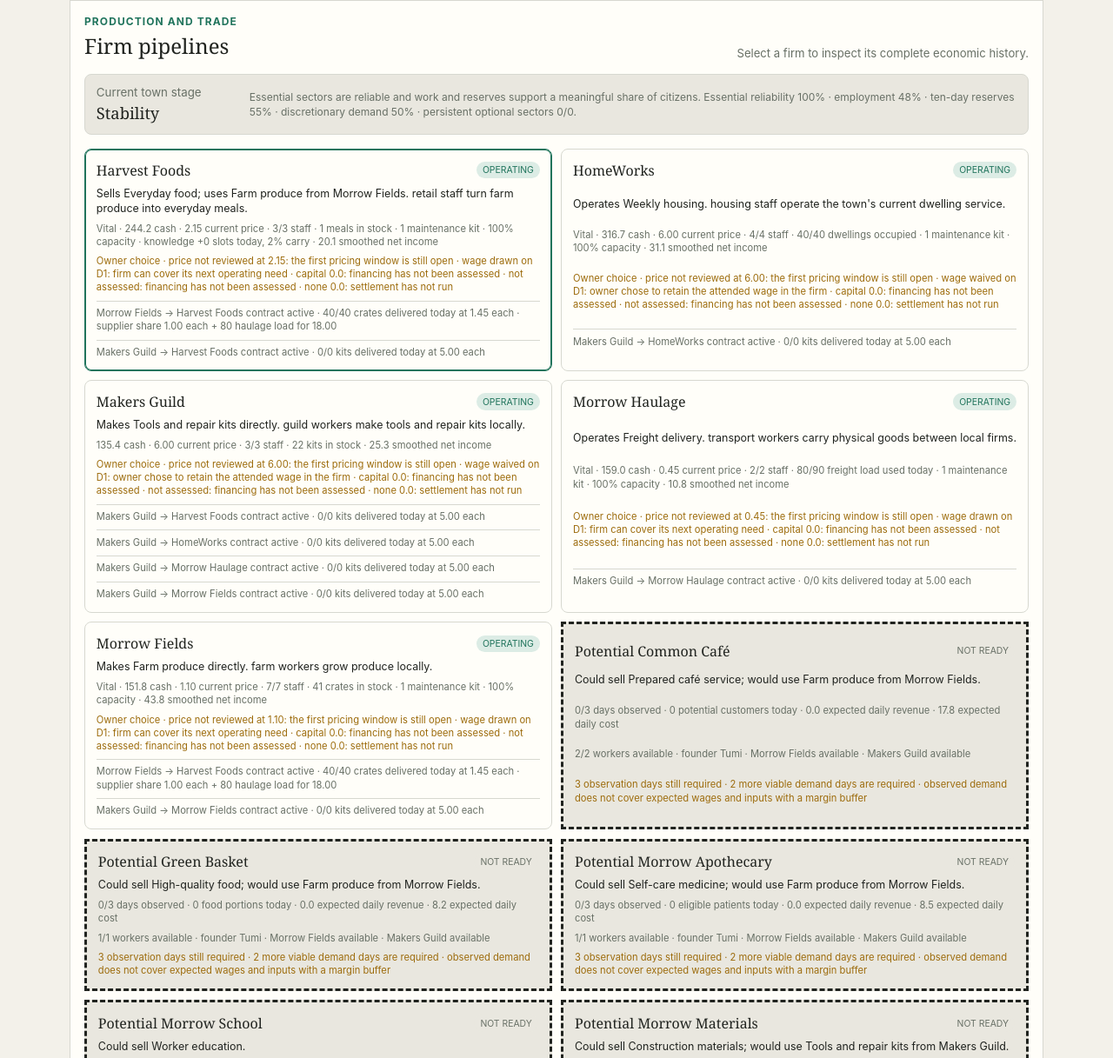
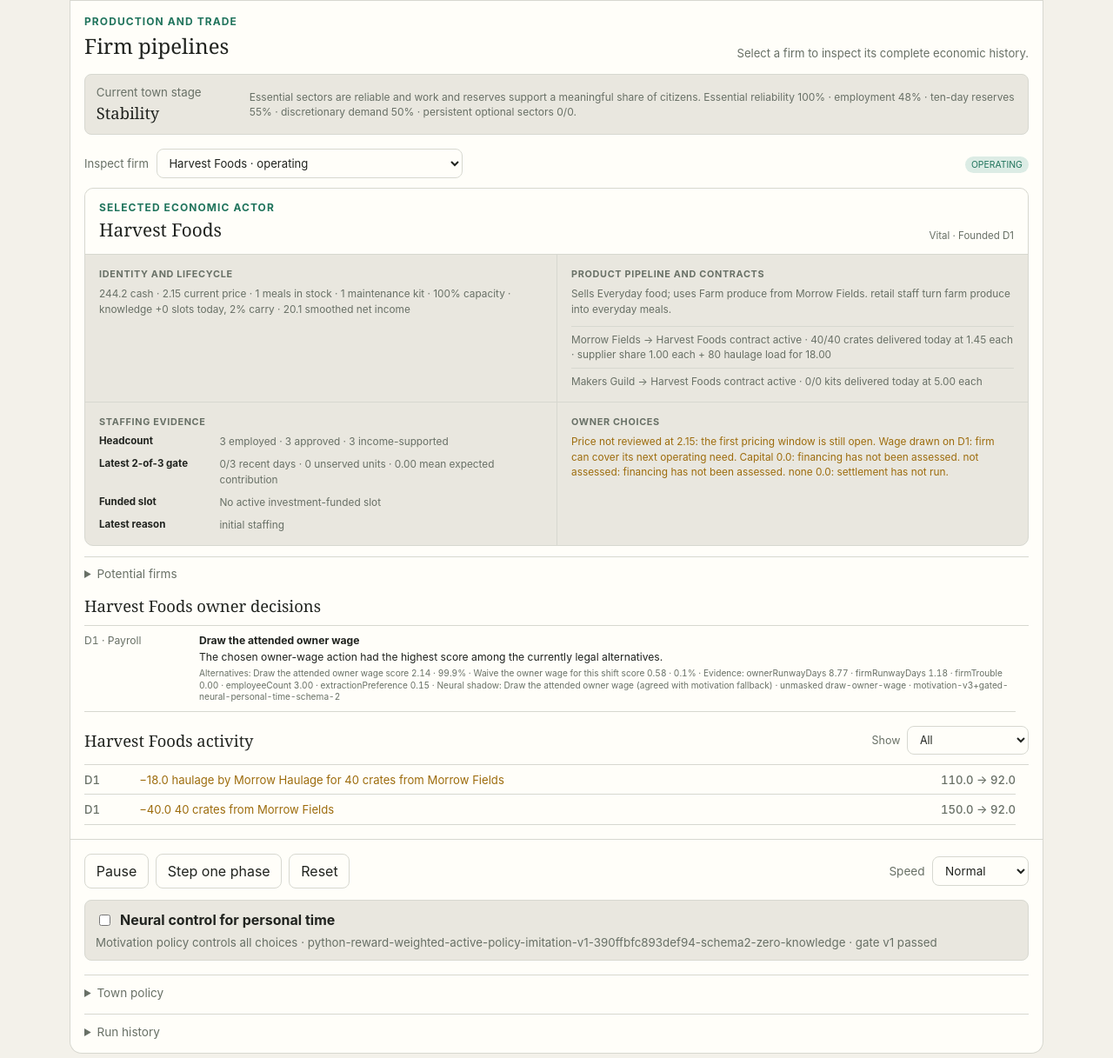
Before and after one commit to datashaman/morrow, a website built with Vite: page index.html in a window 1280 px wide. Shown: the part 1583-2800 px from the top of the page at 87% size. Built offline with nearby package versions, Linux system fonts and the light colour scheme.

Commit message:
feat: focus firm pipeline on one dossier

```diff
--- /dev/null
+++ b/src/firm-detail-presentation.js
@@ -0,0 +1,34 @@
+export function resolveSelectedFirmId(firms, selectedFirmId) {
+  if (!firms.length) return null;
+  if (selectedFirmId === null || selectedFirmId === undefined) return (firms.find((firm) => firm.active) ?? firms[0]).id;
+  return firms.some((firm) => firm.id === selectedFirmId) ? selectedFirmId : firms[0].id;
+}
+
+export function firmSelectorOptions(firms) {
+  return firms.map((firm) => ({
+    value: String(firm.id),
+    label: `${firm.name}${firm.instanceNumber > 1 ? ` · instance ${firm.instanceNumber}` : ""} · ${firm.status}`,
+    disabled: false,
+  }));
+}
+
+export function staffingEvidence(firm) {
+  const recent = firm.staffingDemandHistory.slice(-3);
+  const qualifying = recent.filter((record) => record.totalUnits > 0);
+  const unserved = qualifying.reduce((total, record) => total + record.totalUnits, 0);
+  const contribution = qualifying.length
+    ? qualifying.reduce((total, record) => total + record.expectedContribution, 0) / qualifying.length
+    : 0;
+  const activeSlot = firm.investmentSlots.find((slot) => ["recruiting", "evaluating"].includes(slot.status));
+  const deadline = activeSlot?.status === "recruiting"
+    ? `recruitment deadline D${activeSlot.recruitmentDeadline}`
+    : activeSlot?.evaluationDeadline ? `evaluation deadline D${activeSlot.evaluationDeadline}` : "no deadline";
+  return {
+    headcount: `${firm.employees.length} employed · ${firm.targetStaff} approved · ${firm.incomeSupportedTarget} income-supported`,
+    demand: `${qualifying.length}/3 recent days · ${unserved} unserved units · ${contribution.toFixed(2)} mean expected contribution`,
+    slot: activeSlot
+      ? `${activeSlot.id} · ${activeSlot.status} · ${activeSlot.fundingRequired.toFixed(2)} retained · ${deadline}`
+      : "No active investment-funded slot",
+    reason: firm.latestStaffingReason,
+  };
+}
--- a/src/main.js
+++ b/src/main.js
@@ -2,6 +2,7 @@ import "./styles.css";
 import { DEFAULT_LATENT_FIRM_NAMES, PHASES, PRODUCTS } from "./config.js";
 import { activityItems } from "./activity.js";
 import { describeContract, describePipeline, describeProcessing } from "./firm-presentation.js";
+import { firmSelectorOptions, resolveSelectedFirmId, staffingEvidence } from "./firm-detail-presentation.js";
 import { describeFirmOpportunity, firmInstanceLabel } from "./firm-opportunity-presentation.js";
 import {
   applicantFirmId,
@@ -85,7 +86,18 @@ app.innerHTML = `
         <p>Select a firm to inspect its complete economic history.</p>
       </div>
       <div class="town-stage" id="town-stage" aria-live="polite"></div>
-      <div class="firm-grid" id="firm-grid"></div>
+      <div class="firm-selector-row">
+        <label>Inspect firm
+          <select id="firm-select" aria-label="Inspect firm"></select>
+        </label>
+        <span id="firm-selection-state"></span>
+      </div>
+      <p class="firm-empty" id="firm-empty" hidden>No firms have been founded.</p>
+      <article class="firm-detail" id="firm-detail" aria-live="polite"></article>
+      <details class="firm-opportunities">
+        <summary>Potential firms</summary>
+        <div id="firm-opportunities"></div>
+      </details>
       <div class="activity-heading">
         <h2 id="firm-decision-title">Owner decisions</h2>
       </div>
@@ -137,11 +149,12 @@ const canvas = document.querySelector("#town");
 const context = canvas.getContext("2d");
 const cemetery = { x: 0.88, y: 0.82, columns: 5 };
 const commonPark = COMMON_PARK;
+let firmLandmarks = new Map();
 
 const elements = Object.fromEntries([
   "clock", "money", "money-detail", "employment", "employment-detail", "hardship", "hardship-detail",
   "population", "population-detail", "neural-control", "policy-status", "town-stage",
-  "person-select", "focus", "person-summary", "needs", "knowledge-profile", "learning-stream", "motivation-profile", "decision-stream", "activity-filter", "activity-stream", "firm-grid", "firm-decision-title", "firm-decision-stream", "firm-activity-title", "firm-activity-filter", "firm-activity-stream", "pause", "step", "reset", "speed", "policy-grid", "control-history",
+  "person-select", "focus", "person-summary", "needs", "knowledge-profile", "learning-stream", "motivation-profile", "decision-stream", "activity-filter", "activity-stream", "firm-select", "firm-selection-state", "firm-empty", "firm-detail", "firm-opportunities", "firm-decision-title", "firm-decision-stream", "firm-activity-title", "firm-activity-filter", "firm-activity-stream", "pause", "step", "reset", "speed", "policy-grid", "control-history",
 ].map((id) => [id, document.querySelector(`#${id}`)]));
 
 const policyControls = [
@@ -388,47 +401,67 @@ function updateInterface() {
   renderMotivations(person);
   renderActivity(person, elements["activity-filter"].value, elements["activity-stream"]);
 
-  const firmCards = simulation.firms.map((firm) => {
-    const contracts = simulation.contracts.filter((contract) => contract.buyerId === firm.id || contract.supplierId === firm.id);
-    const hasOperatingSupply = simulation.contracts.some((contract) => contract.use === "operations" && contract.buyerId === firm.id);
-    const product = PRODUCTS[firm.sells];
-    const knowledgeCapacity = firm.archetypeId === "everyday-grocer"
-      ? ` · knowledge +${firm.knowledgeCapacitySlotsToday} slot${firm.knowledgeCapacitySlotsToday === 1 ? "" : "s"} today, ${percent(firm.knowledgeCapacityCarry)} carry`
-      : "";
-    const card = document.createElement("button");
-    card.type = "button";
-    card.className = `firm-card${firm.id === selectedFirm ? " selected" : ""}`;
-    card.dataset.firmId = firm.id;
-    card.setAttribute("aria-pressed", String(firm.id === selectedFirm));
-    card.innerHTML = `
-      <span class="firm-card-heading"><b>${firmInstanceLabel(firm, simulation.firms)}</b><i class="status ${firm.status}">${firm.status}</i></span>
-      <span class="pipeline">${describePipeline(firm, PRODUCTS)}</span>
-      ${firm.processingPerWorker ? `<span class="processing${firm.processingShortfallToday ? " shortfall" : ""}">${describeProcessing(firm, PRODUCTS)}</span>` : ""}
-      <span class="firm-stats">${firm.vital ? "Vital · " : ""}${money(firm.cash)} cash · ${price(firm.price)} current price · ${firm.employees.length}/${firm.targetStaff} staff · ${firm.sector === "housing" ? `${simulation.housingOccupancy()}/${firm.dwellingCapacity} dwellings occupied` : firm.sector === "transport" ? `${firm.transportLoadToday}/${firm.transportCapacityToday} freight load used today` : firm.production === "fixed-service" ? "service stock not modeled" : `${Math.floor(firm.inventory)} ${product.unit}s in stock`}${hasOperatingSupply ? ` · ${firm.operatingSupplies} maintenance kit${firm.operatingSupplies === 1 ? "" : "s"} · ${percent(firm.operationalReadiness)} capacity` : ""}${knowledgeCapacity} · ${money(firm.revenueEMA)} smoothed net income${firm.rescueCount ? ` · rescued ${firm.rescueCount}× on D${firm.lastRescueDay}` : ""}${firm.receivershipDay !== null ? ` · receivership since D${firm.receivershipDay}` : ""}${firm.publiclyOperated ? " · treasury-appointed operator" : ""}</span>
-      <span class="owner-choice">Owner choice · price ${firm.ownerDecision.priceDecision}${firm.ownerDecision.priceDay ? ` on D${firm.ownerDecision.priceDay}` : ""} at ${price(firm.ownerDecision.price)}: ${firm.ownerDecision.priceReason} · wage ${firm.ownerDecision.wage}${firm.ownerDecision.wageDay ? ` on D${firm.ownerDecision.wageDay}` : ""}: ${firm.ownerDecision.wageReason} · capital ${money(firm.ownerDecision.capitalContribution)}${firm.ownerDecision.capitalDay ? ` on D${firm.ownerDecision.capitalDay}` : ""}: ${firm.ownerDecision.capitalReason} · ${firm.ownerDecision.continuation}: ${firm.ownerDecision.continuationReason} · ${firm.ownerDecision.dividendType} ${money(firm.ownerDecision.dividend)}${firm.ownerDecision.dividendDay ? ` on D${firm.ownerDecision.dividendDay}` : ""}: ${firm.ownerDecision.dividendReason}</span>
-      ${contracts.map((contract) => `<span class="contract${contract.shortfallToday ? " shortfall" : ""}">${describeContract(contract, PRODUCTS)}</span>`).join("")}
-    `;
-    return card;
+  selectedFirm = resolveSelectedFirmId(simulation.firms, selectedFirm);
+  const selectorOptions = firmSelectorOptions(simulation.firms).map((item) => {
+    const option = document.createElement("option");
+    option.value = item.value;
+    option.textContent = item.label;
+    option.disabled = item.disabled;
+    return option;
   });
-  const opportunityCards = simulation.firmOpportunities().map((opportunity) => {
+  elements["firm-select"].replaceChildren(...selectorOptions);
+  elements["firm-select"].disabled = selectedFirm === null;
+  elements["firm-empty"].hidden = selectedFirm !== null;
+  elements["firm-detail"].hidden = selectedFirm === null;
+
+  const opportunityRows = simulation.firmOpportunities().map((opportunity) => {
     const description = describeFirmOpportunity(opportunity);
     const archetype = simulation.firmArchetype(opportunity.archetypeId);
     const inputDescription = archetype.input && archetype.source
       ? `; would use ${PRODUCTS[archetype.input].name} from ${archetype.source}`
       : "";
-    const card = document.createElement("article");
-    card.className = `firm-card opportunity-card ${opportunity.status}`;
-    card.innerHTML = `
-      <span class="firm-card-heading"><b>Potential ${opportunity.name}</b><i class="status ${opportunity.ready ? "ready" : "potential"}">${opportunity.ready ? "ready" : "not ready"}</i></span>
-      <span class="pipeline">Could sell ${PRODUCTS[archetype.sells].name}${inputDescription}.</span>
-      <span class="firm-stats">${description.evidence}</span>
-      <span class="firm-stats">${description.resources}</span>
-      <span class="opportunity-reason">${description.explanation}</span>
+    const row = document.createElement("article");
+    row.className = `opportunity-row ${opportunity.status}`;
+    row.innerHTML = `
+      <span><b>${opportunity.name}</b><i class="status ${opportunity.ready ? "ready" : "potential"}">${opportunity.ready ? "ready" : "not ready"}</i></span>
+      <p>Could sell ${PRODUCTS[archetype.sells].name}${inputDescription}. ${description.evidence}. ${description.resources}.</p>
+      <small>${description.explanation}</small>
     `;
-    return card;
+    return row;
   });
-  elements["firm-grid"].replaceChildren(...firmCards, ...opportunityCards);
-  const firm = simulation.firms[selectedFirm];
+  elements["firm-opportunities"].replaceChildren(...opportunityRows);
+  if (selectedFirm === null) {
+    elements["firm-selection-state"].textContent = "No firm selected";
+    elements["firm-detail"].replaceChildren();
+    elements["firm-decision-title"].textContent = "Owner decisions";
+    elements["firm-decision-stream"].replaceChildren();
+    elements["firm-activity-title"].textContent = "Firm activity";
+    elements["firm-activity-stream"].replaceChildren();
+    return;
+  }
+
+  elements["firm-select"].value = String(selectedFirm);
+  const firm = simulation.firms.find((candidate) => candidate.id === selectedFirm);
+  const contracts = simulation.contracts.filter((contract) => contract.buyerId === firm.id || contract.supplierId === firm.id);
+  const hasOperatingSupply = simulation.contracts.some((contract) => contract.use === "operations" && contract.buyerId === firm.id);
+  const product = PRODUCTS[firm.sells];
+  const staffing = staffingEvidence(firm);
+  const knowledgeCapacity = firm.archetypeId === "everyday-grocer"
+    ? ` · knowledge +${firm.knowledgeCapacitySlotsToday} slot${firm.knowledgeCapacitySlotsToday === 1 ? "" : "s"} today, ${percent(firm.knowledgeCapacityCarry)} carry`
+    : "";
+  const lifecycle = `${firm.vital ? "Vital · " : ""}${firm.active ? `Founded D${firm.foundingDay}` : `Closed D${firm.closedDay}`}${firm.rescueCount ? ` · rescued ${firm.rescueCount}× on D${firm.lastRescueDay}` : ""}${firm.receivershipDay !== null ? ` · receivership since D${firm.receivershipDay}` : ""}${firm.publiclyOperated ? " · treasury-appointed operator" : ""}`;
+  const operatingState = `${money(firm.cash)} cash · ${price(firm.price)} current price · ${firm.sector === "housing" ? `${simulation.housingOccupancy()}/${firm.dwellingCapacity} dwellings occupied` : firm.sector === "transport" ? `${firm.transportLoadToday}/${firm.transportCapacityToday} freight load used today` : firm.production === "fixed-service" ? "service stock not modeled" : `${Math.floor(firm.inventory)} ${product.unit}s in stock`}${hasOperatingSupply ? ` · ${firm.operatingSupplies} maintenance kit${firm.operatingSupplies === 1 ? "" : "s"} · ${percent(firm.operationalReadiness)} capacity` : ""}${knowledgeCapacity} · ${money(firm.revenueEMA)} smoothed net income`;
+  const ownerChoice = `Price ${firm.ownerDecision.priceDecision}${firm.ownerDecision.priceDay ? ` on D${firm.ownerDecision.priceDay}` : ""} at ${price(firm.ownerDecision.price)}: ${firm.ownerDecision.priceReason}. Wage ${firm.ownerDecision.wage}${firm.ownerDecision.wageDay ? ` on D${firm.ownerDecision.wageDay}` : ""}: ${firm.ownerDecision.wageReason}. Capital ${money(firm.ownerDecision.capitalContribution)}${firm.ownerDecision.capitalDay ? ` on D${firm.ownerDecision.capitalDay}` : ""}: ${firm.ownerDecision.capitalReason}. ${firm.ownerDecision.continuation}: ${firm.ownerDecision.continuationReason}. ${firm.ownerDecision.dividendType} ${money(firm.ownerDecision.dividend)}${firm.ownerDecision.dividendDay ? ` on D${firm.ownerDecision.dividendDay}` : ""}: ${firm.ownerDecision.dividendReason}.`;
+  elements["firm-selection-state"].innerHTML = `<i class="status ${firm.status}">${firm.status}</i>`;
+  elements["firm-detail"].innerHTML = `
+    <header class="firm-detail-heading"><div><p class="eyebrow">Selected economic actor</p><h3>${firmInstanceLabel(firm, simulation.firms)}</h3></div><span>${lifecycle}</span></header>
+    <div class="firm-detail-grid">
+      <section><h4>Identity and lifecycle</h4><p>${operatingState}</p></section>
+      <section><h4>Product pipeline and contracts</h4><p>${describePipeline(firm, PRODUCTS)}</p>${firm.processingPerWorker ? `<p class="${firm.processingShortfallToday ? "shortfall" : ""}">${describeProcessing(firm, PRODUCTS)}</p>` : ""}<ul class="contract-list">${contracts.length ? contracts.map((contract) => `<li class="${contract.shortfallToday ? "shortfall" : ""}">${describeContract(contract, PRODUCTS)}</li>`).join("") : "<li>No supply contracts.</li>"}</ul></section>
+      <section><h4>Staffing evidence</h4><dl><div><dt>Headcount</dt><dd>${staffing.headcount}</dd></div><div><dt>Latest 2-of-3 gate</dt><dd>${staffing.demand}</dd></div><div><dt>Funded slot</dt><dd>${staffing.slot}</dd></div><div><dt>Latest reason</dt><dd>${staffing.reason}</dd></div></dl></section>
+      <section><h4>Owner choices</h4><p class="owner-choice">${ownerChoice}</p></section>
+    </div>
+  `;
   elements["firm-decision-title"].textContent = `${firmInstanceLabel(firm, simulation.firms)} owner decisions`;
   renderDecisions(firm, elements["firm-decision-stream"]);
   elements["firm-activity-title"].textContent = `${firmInstanceLabel(firm, simulation.firms)} activity`;
@@ -477,6 +510,7 @@ function drawTown() {
     context.font = "700 14px system-ui";
     return [firm.id, firmLandmarkLayout(firm, { width, height, nameWidth, metaWidth })];
   }));
+  firmLandmarks = landmarks;
 
   const parkX = commonPark.x * width;
   const parkY = commonPark.y * height;
@@ -592,6 +626,10 @@ function drawTown() {
 
   mapFirms.forEach((firm) => {
     const landmark = landmarks.get(firm.id);
+    if (firm.id === selectedFirm) {
+      context.fillStyle = colors.accent;
+      context.fillRect(landmark.centerX - landmark.width / 2 - 3, landmark.centerY - landmark.height / 2 - 3, landmark.width + 6, landmark.height + 6);
+    }
     context.fillStyle = firm.active ? colors.text : colors.muted;
     context.fillRect(landmark.centerX - landmark.width / 2, landmark.centerY - landmark.height / 2, landmark.width, landmark.height);
     context.fillStyle = colors.background;
@@ -618,12 +656,22 @@ elements["person-select"].addEventListener("change", (event) => { selected = Num
 elements["neural-control"].addEventListener("change", (event) => { simulation.setNeuralControl(event.target.checked); updateInterface(); });
 elements["activity-filter"].addEventListener("change", () => { updateInterface(); elements["activity-stream"].scrollTop = 0; });
 elements["firm-activity-filter"].addEventListener("change", () => { updateInterface(); elements["firm-activity-stream"].scrollTop = 0; });
-elements["firm-grid"].addEventListener("click", (event) => {
-  const card = event.target.closest("[data-firm-id]");
-  if (!card) return;
-  selectedFirm = Number(card.dataset.firmId);
+elements["firm-select"].addEventListener("change", (event) => {
+  selectedFirm = Number(event.target.value);
   updateInterface();
   elements["firm-activity-stream"].scrollTop = 0;
+  drawTown();
+});
+canvas.addEventListener("click", (event) => {
+  const selectedLandmark = [...firmLandmarks].reverse().find(([, landmark]) => (
+    Math.abs(event.offsetX - landmark.centerX) <= landmark.width / 2
+    && Math.abs(event.offsetY - landmark.centerY) <= landmark.height / 2
+  ));
+  if (!selectedLandmark) return;
+  selectedFirm = selectedLandmark[0];
+  updateInterface();
+  elements["firm-activity-stream"].scrollTop = 0;
+  drawTown();
 });
 elements.pause.addEventListener("click", () => { paused = !paused; elements.pause.textContent = paused ? "Resume" : "Pause"; });
 elements.step.addEventListener("click", () => { paused = true; elements.pause.textContent = "Resume"; step(); });
--- a/src/styles.css
+++ b/src/styles.css
@@ -96,24 +96,38 @@ select { padding: 0.45rem 2rem 0.45rem 0.6rem; }
 .town-stage small, .town-stage p { color: var(--muted); }
 .town-stage strong { font-family: Georgia, "Times New Roman", serif; font-size: 1.15rem; font-weight: 500; }
 .town-stage p { margin: 0; font-size: 0.75rem; line-height: 1.45; }
-.firm-grid { display: grid; grid-template-columns: repeat(2, 1fr); gap: 0.65rem; }
-.firm-card { display: grid; gap: 0.45rem; width: 100%; padding: 0.8rem; text-align: left; }
-.opportunity-card { border-style: dashed; background: var(--stage); }
-.opportunity-card.ready { border-color: var(--accent); }
-.firm-card.selected { border-color: var(--accent); box-shadow: inset 0 0 0 1px var(--accent); }
-.firm-card-heading { display: flex; align-items: center; justify-content: space-between; gap: 0.75rem; }
-.firm-card-heading b { font-family: Georgia, "Times New Roman", serif; font-size: 1rem; font-weight: 500; }
-.firm-card .status { padding: 0.2rem 0.45rem; border-radius: 99px; color: var(--muted); background: var(--stage); font-size: 0.65rem; font-style: normal; text-transform: uppercase; }
-.firm-card .status.operating, .firm-card .status.rescued { color: var(--accent); background: var(--accent-soft); }
-.firm-card .status.ready { color: var(--accent); background: var(--accent-soft); }
-.firm-card .status.distressed, .firm-card .status.insolvent, .firm-card .status.receivership { color: var(--danger); }
-.firm-card .pipeline { color: var(--text); font-size: 0.78rem; line-height: 1.4; }
-.firm-card .firm-stats, .firm-card .owner-choice, .firm-card .processing, .firm-card .contract { color: var(--muted); font-size: 0.7rem; line-height: 1.35; }
-.firm-card .owner-choice { color: var(--cash); }
-.firm-card .opportunity-reason { color: var(--cash); font-size: 0.7rem; line-height: 1.35; }
-.firm-card .contract { padding-top: 0.4rem; border-top: 1px solid var(--border); }
-.firm-card .contract.shortfall { color: var(--danger); }
-.firm-card .processing.shortfall { color: var(--danger); }
+.firm-selector-row { display: flex; align-items: center; justify-content: space-between; gap: 1rem; margin-bottom: 0.65rem; }
+.firm-selector-row label { display: flex; align-items: center; gap: 0.55rem; color: var(--muted); font-size: 0.82rem; }
+.firm-selector-row select { min-width: min(22rem, 65vw); }
+.status { display: inline-block; padding: 0.2rem 0.45rem; border-radius: 99px; color: var(--muted); background: var(--stage); font-size: 0.65rem; font-style: normal; text-transform: uppercase; }
+.status.operating, .status.rescued, .status.ready { color: var(--accent); background: var(--accent-soft); }
+.status.distressed, .status.insolvent, .status.receivership { color: var(--danger); }
+.firm-empty { margin: 0; padding: 1rem; border: 1px dashed var(--border); color: var(--muted); background: var(--stage); }
+.firm-detail { overflow: hidden; border: 1px solid var(--border); border-radius: 10px; background: var(--stage); }
+.firm-detail-heading { display: flex; align-items: end; justify-content: space-between; gap: 1rem; padding: 0.9rem 1rem; border-bottom: 1px solid var(--border); background: var(--surface); }
+.firm-detail-heading h3 { margin: 0; font-family: Georgia, "Times New Roman", serif; font-size: 1.3rem; font-weight: 500; }
+.firm-detail-heading > span { color: var(--muted); font-size: 0.72rem; text-align: right; }
+.firm-detail-grid { display: grid; grid-template-columns: repeat(2, minmax(0, 1fr)); }
+.firm-detail-grid section { min-width: 0; padding: 0.9rem 1rem; }
+.firm-detail-grid section:nth-child(even) { border-left: 1px solid var(--border); }
+.firm-detail-grid section:nth-child(n + 3) { border-top: 1px solid var(--border); }
+.firm-detail-grid h4 { margin: 0 0 0.55rem; color: var(--muted); font-size: 0.68rem; letter-spacing: 0.06em; text-transform: uppercase; }
+.firm-detail-grid p, .firm-detail-grid li, .firm-detail-grid dd { margin: 0; color: var(--muted); font-size: 0.74rem; line-height: 1.45; }
+.firm-detail-grid .owner-choice { color: var(--cash); }
+.firm-detail-grid .shortfall { color: var(--danger); }
+.firm-detail-grid dl { display: grid; gap: 0.55rem; margin: 0; }
+.firm-detail-grid dl div { display: grid; grid-template-columns: 8rem 1fr; gap: 0.65rem; }
+.firm-detail-grid dt { color: var(--text); font-size: 0.72rem; font-weight: 650; }
+.firm-detail-grid dd { overflow-wrap: anywhere; }
+.contract-list { display: grid; gap: 0.4rem; margin: 0.65rem 0 0; padding: 0; list-style: none; }
+.contract-list li { padding-top: 0.4rem; border-top: 1px solid var(--border); }
+.firm-opportunities { margin-top: 0.75rem; padding-top: 0.65rem; }
+.firm-opportunities > div { display: grid; gap: 0; margin-top: 0.6rem; border: 1px solid var(--border); border-radius: 8px; }
+.opportunity-row { display: grid; gap: 0.25rem; padding: 0.65rem 0.75rem; background: var(--stage); }
+.opportunity-row + .opportunity-row { border-top: 1px solid var(--border); }
+.opportunity-row > span { display: flex; align-items: center; justify-content: space-between; gap: 0.75rem; }
+.opportunity-row p, .opportunity-row small { margin: 0; color: var(--muted); font-size: 0.7rem; line-height: 1.4; }
+.opportunity-row small { color: var(--cash); }
 
 .control-panel { border-radius: 0 0 14px 14px; }
 .playback { display: flex; flex-wrap: wrap; gap: 0.5rem; align-items: center; }
@@ -139,7 +153,9 @@ summary { cursor: pointer; color: var(--muted); font-size: 0.85rem; }
   .metrics { grid-template-columns: 1fr; }
   .metrics article + article { border-left: 0; border-top: 1px solid var(--border); }
   .needs, .policy-grid { grid-template-columns: repeat(2, 1fr); }
-  .firm-grid { grid-template-columns: 1fr; }
+  .firm-detail-grid { grid-template-columns: 1fr; }
+  .firm-detail-grid section:nth-child(even) { border-left: 0; }
+  .firm-detail-grid section + section { border-top: 1px solid var(--border); }
   .firm-panel-heading { align-items: start; flex-direction: column; }
   .firm-panel-heading > p { text-align: left; }
   .motivation-heading { align-items: start; flex-direction: column; }
@@ -155,4 +171,8 @@ summary { cursor: pointer; color: var(--muted); font-size: 0.85rem; }
   .person-heading { align-items: start; }
   .needs { grid-template-columns: 1fr; }
   .playback label { width: 100%; margin: 0.5rem 0 0; }
+  .firm-selector-row, .firm-detail-heading { align-items: start; flex-direction: column; }
+  .firm-selector-row label, .firm-selector-row select { width: 100%; min-width: 0; }
+  .firm-detail-heading > span { text-align: left; }
+  .firm-detail-grid dl div { grid-template-columns: 1fr; gap: 0.15rem; }
 }
```
Also changed, not shown: test/firm-detail-presentation.test.js (added, +54 -0 lines).
